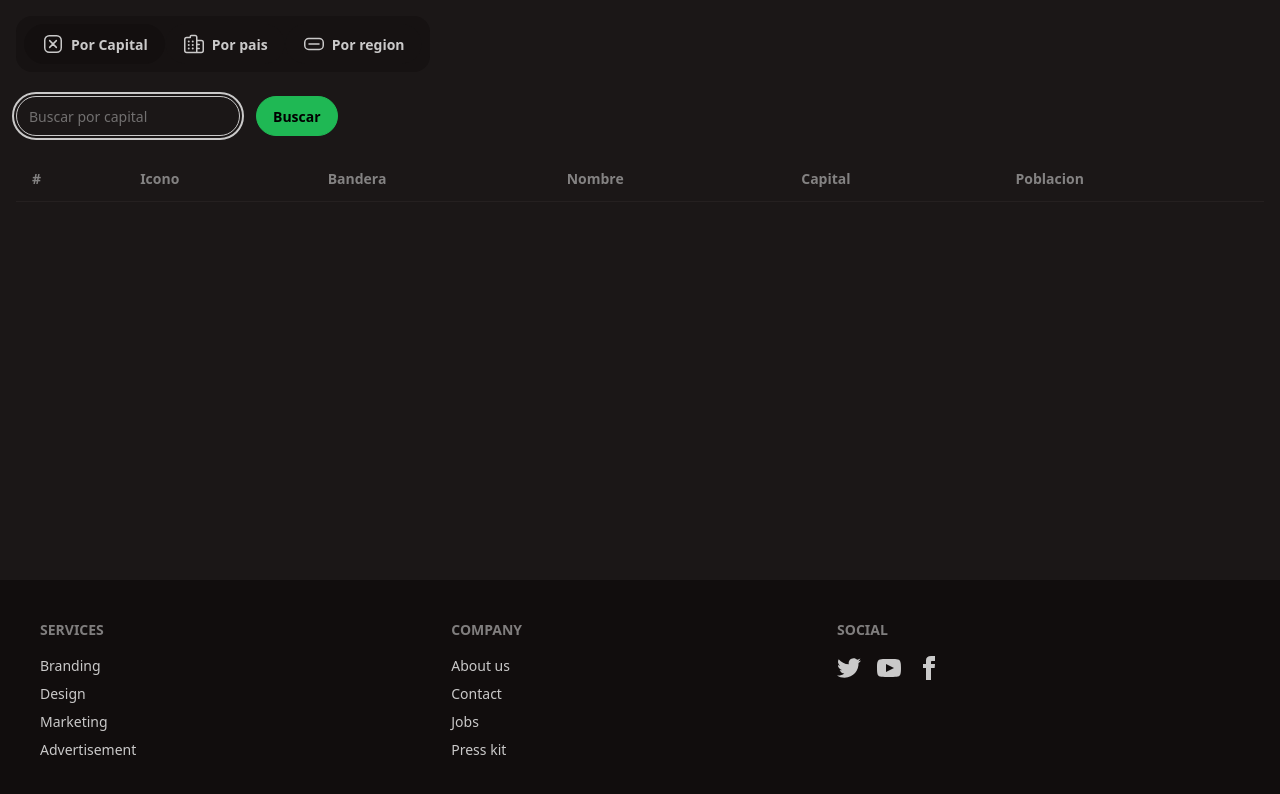
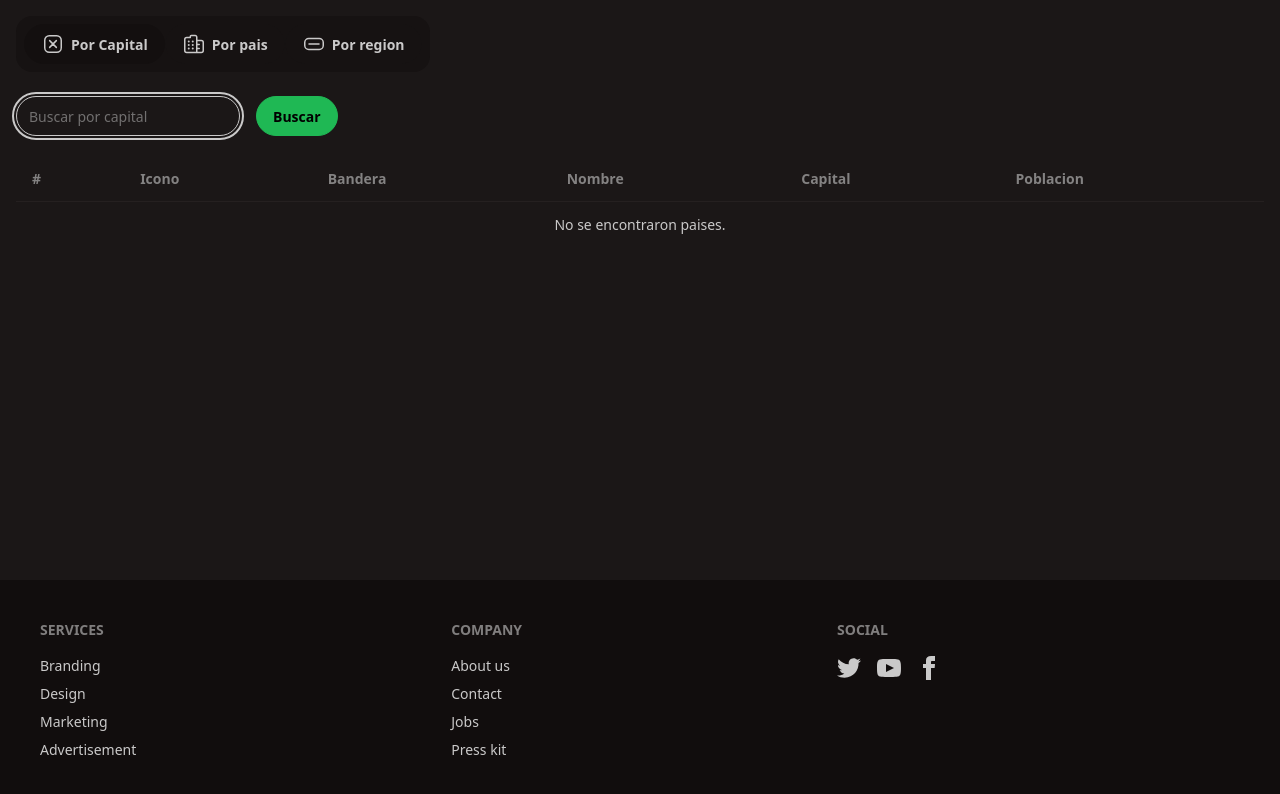
Before and after one commit to FelipeVel/country-app, an Angular app: page /country/by-capital in a window 1280 px wide. Shown: the top 794 px of the page. Built offline with nearby package versions, Linux system fonts and the light colour scheme.

Commit message:
Implementar búsqueda de países por capital y por nombre; mejorar manejo de errores y carga en la tabla

```diff
--- a/src/app/country/components/table/table.component.html
+++ b/src/app/country/components/table/table.component.html
@@ -24,7 +24,30 @@
           <td>{{country.capital}}</td>
           <td class="badge badge-secondary">{{country.poblacion | number}}</td>
           <td>
-            <a class="link-primary cursor-pointer">Ver Detalles</a>
+            <a [routerLink]="['/country/by', country.id]" class="link-primary cursor-pointer">Ver Detalles</a>
+          </td>
+        </tr>
+      }
+      @if (errorMessage()) {
+        <tr>
+          <td colspan="7" class="text-center text-red-500">
+            {{errorMessage()}}
+          </td>
+        </tr>
+      }
+
+      @if(countries().length === 0 && !errorMessage() && !isLoading()) {
+        <tr>
+          <td colspan="7" class="text-center">
+            No se encontraron paises.
+          </td>
+        </tr>
+      }
+
+      @if (isLoading()) {
+        <tr>
+          <td colspan="7" class="text-center">
+            Cargando...
           </td>
         </tr>
       }
--- a/src/app/country/components/table/table.component.ts
+++ b/src/app/country/components/table/table.component.ts
@@ -1,12 +1,16 @@
 import { Component, input } from '@angular/core';
 import { Country } from '../../interfaces/country.interface';
 import { DecimalPipe } from '@angular/common';
+import { RouterLink } from '@angular/router';
 
 @Component({
   selector: 'country-table',
-  imports: [DecimalPipe],
+  imports: [DecimalPipe, RouterLink],
   templateUrl: './table.component.html',
 })
 export class TableComponent {
   countries = input<Country[]>([]);
+  errorMessage = input<Error>();
+  isLoading = input<boolean>(false);
+  isEmpty = input<boolean>(false);
 }
--- a/src/app/country/pages/by-capital-page/by-capital-page.component.html
+++ b/src/app/country/pages/by-capital-page/by-capital-page.component.html
@@ -1,6 +1,8 @@
-<country-search-input (search)="query.set($event)" placeholder="Buscar por capital"/>
+<country-search-input (search)="query.set($event)" placeholder="Buscar por capital" />
 
-<h1 class="text-red-500">{{countryResource.error()}}</h1>
-@if (countryResource.hasValue()) {
-  <country-table [countries]="countryResource.value()!"/>
-}
+<country-table
+  [errorMessage]="countryResource.error()"
+  [isLoading]="countryResource.isLoading()"
+  [isEmpty]="!countryResource.hasValue()"
+  [countries]="countryResource.value() ?? []"
+/>
--- a/src/app/country/pages/by-capital-page/by-capital-page.component.ts
+++ b/src/app/country/pages/by-capital-page/by-capital-page.component.ts
@@ -1,9 +1,10 @@
 import { Component, inject, resource, Signal, signal } from '@angular/core';
+import { rxResource } from '@angular/core/rxjs-interop';
 import { SearchInputComponent } from "../../components/search-input/search-input.component";
 import { TableComponent } from "../../components/table/table.component";
 import { CountryService } from '../../services/country.service';
 import { Country } from '../../interfaces/country.interface';
-import { firstValueFrom } from 'rxjs';
+import { firstValueFrom, Observable, of } from 'rxjs';
 
 @Component({
   imports: [SearchInputComponent, TableComponent],
@@ -14,15 +15,25 @@ export class ByCapitalPageComponent {
 
   query = signal<string>('');
 
-  countryResource = resource({
+  countryResource = rxResource({
     params: () => ({ capital: this.query() }),
-    loader: async ({params}) => {
+    stream: ({ params }): Observable<Country[]> => {
       if (!params.capital) {
-        return []; // Return an empty array if no capital is provided
+        return of([]); // Return an empty array if no capital is provided
       }
-      return await firstValueFrom(this.countryService.searchByCapital(params.capital)); // Simulate network delay
-    },
-  })
+      return this.countryService.searchByCapital(params.capital); // Use the service to get countries by capital
+    }
+  });
+
+  // countryResource = resource({
+  //   params: () => ({ capital: this.query() }),
+  //   loader: async ({params}) => {
+  //     if (!params.capital) {
+  //       return []; // Return an empty array if no capital is provided
+  //     }
+  //     return await firstValueFrom(this.countryService.searchByCapital(params.capital)); // Simulate network delay
+  //   },
+  // })
 
   /* isError = signal<string | null>(null);
   isLoading = signal<boolean>(false);
--- a/src/app/country/pages/by-country-page/by-country-page.component.html
+++ b/src/app/country/pages/by-country-page/by-country-page.component.html
@@ -1,3 +1,3 @@
-<country-search-input (search)="onSearchCountry($event)" placeholder="Buscar por pais"/>
+<country-search-input (search)="query.set($event)" placeholder="Buscar por pais" />
 
-<country-table/>
+<country-table [countries]="countryResource.value() ?? []" />
--- a/src/app/country/pages/by-country-page/by-country-page.component.ts
+++ b/src/app/country/pages/by-country-page/by-country-page.component.ts
@@ -1,13 +1,27 @@
-import { Component } from '@angular/core';
+import { Component, inject, resource, signal } from '@angular/core';
 import { SearchInputComponent } from "../../components/search-input/search-input.component";
 import { TableComponent } from "../../components/table/table.component";
+import { CountryService } from '../../services/country.service';
+import { firstValueFrom, Observable, of } from 'rxjs';
+import { rxResource } from '@angular/core/rxjs-interop';
+import { Country } from '../../interfaces/country.interface';
 
 @Component({
   imports: [SearchInputComponent, TableComponent],
   templateUrl: './by-country-page.component.html',
 })
 export class ByCountryPageComponent {
-onSearchCountry(country: string): void {
-throw new Error('Method not implemented.');
+  private countryService = inject(CountryService);
+
+  query = signal<string>('');
+
+  countryResource = rxResource({
+    params: () => ({ name: this.query() }),
+    stream: ({ params }): Observable<Country[]> => {
+      if (!params.name) {
+        return of([]); // Return an empty array if no capital is provided
+      }
+      return this.countryService.searchByCountry(params.name); // Use the service to get countries by capital
+    }
+  });
 }
-}
--- a/src/app/country/services/country.service.ts
+++ b/src/app/country/services/country.service.ts
@@ -21,4 +21,15 @@ export class CountryService {
       })
     );
   }
+
+  searchByCountry(query: string): Observable<Country[]> {
+    query = query.trim().toLowerCase();
+
+    return this.http.get<CountryResponse[]>(`${API_URL}/name/${query}`).pipe(
+      map(CountryMapper.toCountries),
+      catchError((error: any) => {
+        return throwError(() => new Error(`Error fetching countries by name: ${error.message}`));
+      })
+    );
+  }
 }
```
